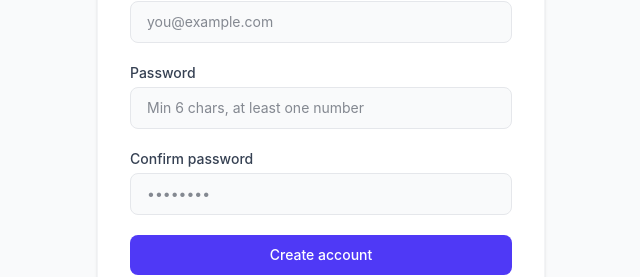
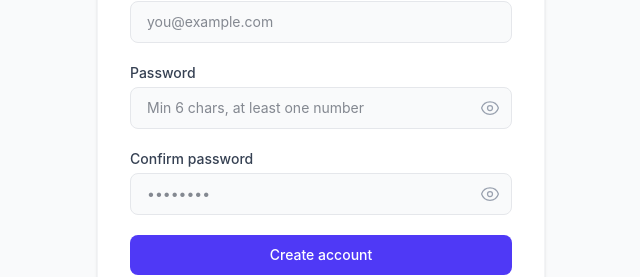
Before and after one commit to Aniket-paul-alt/expense-tracker, a React (Vite) app in the folder client/: page /register in a window 1280 px wide. Shown: the part 361-638 px from the top of the page, without its empty margins (319-959 px from the left). Built offline with nearby package versions, Linux system fonts and the light colour scheme; no server answers.

Commit message:
feat: implement user registration and login pages with form validation

```diff
--- a/client/src/pages/auth/Login.jsx
+++ b/client/src/pages/auth/Login.jsx
@@ -1,4 +1,4 @@
-import { useEffect } from "react";
+import { useState, useEffect } from "react";
 import { useForm } from "react-hook-form";
 import { zodResolver } from "@hookform/resolvers/zod";
 import { z } from "zod";
@@ -16,6 +16,7 @@
   const dispatch = useDispatch();
   const navigate = useNavigate();
   const { loading, error, isLoggedIn } = useSelector((state) => state.auth);
+  const [showPassword, setShowPassword] = useState(false);
 
   const {
     register,
@@ -77,14 +78,33 @@
             <label className="block text-sm font-medium text-gray-700 dark:text-gray-300 mb-1">
               Password
             </label>
+            <div className="relative">
               <input
-              type="password"
+                type={showPassword ? "text" : "password"}
                 placeholder="••••••••"
                 {...register("password")}
                 className={`w-full px-4 py-2.5 rounded-lg border text-sm outline-none transition-colors
-                focus:ring-2 focus:ring-indigo-500 focus:border-indigo-500 text-gray-900 dark:text-gray-100
+                  focus:ring-2 focus:ring-indigo-500 focus:border-indigo-500 text-gray-900 dark:text-gray-100 pr-10
                   ${errors.password ? "border-red-400 dark:border-red-500/50 bg-red-50 dark:bg-red-900/10" : "border-gray-200 dark:border-gray-700 bg-gray-50 dark:bg-gray-800"}`}
               />
+              <button
+                type="button"
+                onClick={() => setShowPassword(!showPassword)}
+                className="absolute inset-y-0 right-0 pr-3 flex items-center text-gray-400 hover:text-gray-600 dark:hover:text-gray-300 focus:outline-none cursor-pointer"
+                aria-label={showPassword ? "Hide password" : "Show password"}
+              >
+                {showPassword ? (
+                  <svg xmlns="http://www.w3.org/2000/svg" fill="none" viewBox="0 0 24 24" strokeWidth={1.5} stroke="currentColor" className="w-5 h-5">
+                    <path strokeLinecap="round" strokeLinejoin="round" d="M3.98 8.223A10.477 10.477 0 0 0 1.934 12C3.226 16.338 7.244 19.5 12 19.5c.993 0 1.953-.138 2.863-.395M6.228 6.228A10.451 10.451 0 0 1 12 4.5c4.756 0 8.773 3.162 10.065 7.498a10.522 10.522 0 0 1-4.293 5.774M6.228 6.228 3 3m3.228 3.228 3.65 3.65m7.894 7.894L21 21m-3.228-3.228-3.65-3.65m0 0a3 3 0 1 0-4.243-4.243m4.242 4.242L9.88 9.88" />
+                  </svg>
+                ) : (
+                  <svg xmlns="http://www.w3.org/2000/svg" fill="none" viewBox="0 0 24 24" strokeWidth={1.5} stroke="currentColor" className="w-5 h-5">
+                    <path strokeLinecap="round" strokeLinejoin="round" d="M2.036 12.322a1.012 1.012 0 0 1 0-.639C3.423 7.51 7.36 4.5 12 4.5c4.638 0 8.573 3.007 9.963 7.178.07.207.07.431 0 .639C20.577 16.49 16.64 19.5 12 19.5c-4.638 0-8.573-3.007-9.963-7.178Z" />
+                    <path strokeLinecap="round" strokeLinejoin="round" d="M15 12a3 3 0 1 1-6 0 3 3 0 0 1 6 0Z" />
+                  </svg>
+                )}
+              </button>
+            </div>
             {errors.password && (
               <p className="text-red-500 text-xs mt-1">{errors.password.message}</p>
             )}
--- a/client/src/pages/auth/Register.jsx
+++ b/client/src/pages/auth/Register.jsx
@@ -1,4 +1,4 @@
-import { useEffect } from "react";
+import { useState, useEffect } from "react";
 import { useForm } from "react-hook-form";
 import { zodResolver } from "@hookform/resolvers/zod";
 import { z } from "zod";
@@ -24,6 +24,8 @@
   const dispatch = useDispatch();
   const navigate = useNavigate();
   const { loading, error, isLoggedIn } = useSelector((state) => state.auth);
+  const [showPassword, setShowPassword] = useState(false);
+  const [showConfirmPassword, setShowConfirmPassword] = useState(false);
 
   const {
     register,
@@ -46,9 +48,9 @@
     dispatch(registerUser({ name, email, password }));
   };
 
-  const inputClass = (hasError) =>
+  const inputClass = (hasError, hasIcon = false) =>
     `w-full px-4 py-2.5 rounded-lg border text-sm outline-none transition-colors
-    focus:ring-2 focus:ring-indigo-500 focus:border-indigo-500 text-gray-900 dark:text-gray-100
+    focus:ring-2 focus:ring-indigo-500 focus:border-indigo-500 text-gray-900 dark:text-gray-100 ${hasIcon ? 'pr-10' : ''}
     ${hasError ? "border-red-400 dark:border-red-500/50 bg-red-50 dark:bg-red-900/10" : "border-gray-200 dark:border-gray-700 bg-gray-50 dark:bg-gray-800"}`;
 
   return (
@@ -101,12 +103,31 @@
             <label className="block text-sm font-medium text-gray-700 dark:text-gray-300 mb-1">
               Password
             </label>
+            <div className="relative">
               <input
-              type="password"
+                type={showPassword ? "text" : "password"}
                 placeholder="Min 6 chars, at least one number"
                 {...register("password")}
-              className={inputClass(errors.password)}
+                className={inputClass(errors.password, true)}
               />
+              <button
+                type="button"
+                onClick={() => setShowPassword(!showPassword)}
+                className="absolute inset-y-0 right-0 pr-3 flex items-center text-gray-400 hover:text-gray-600 dark:hover:text-gray-300 focus:outline-none cursor-pointer"
+                aria-label={showPassword ? "Hide password" : "Show password"}
+              >
+                {showPassword ? (
+                  <svg xmlns="http://www.w3.org/2000/svg" fill="none" viewBox="0 0 24 24" strokeWidth={1.5} stroke="currentColor" className="w-5 h-5">
+                    <path strokeLinecap="round" strokeLinejoin="round" d="M3.98 8.223A10.477 10.477 0 0 0 1.934 12C3.226 16.338 7.244 19.5 12 19.5c.993 0 1.953-.138 2.863-.395M6.228 6.228A10.451 10.451 0 0 1 12 4.5c4.756 0 8.773 3.162 10.065 7.498a10.522 10.522 0 0 1-4.293 5.774M6.228 6.228 3 3m3.228 3.228 3.65 3.65m7.894 7.894L21 21m-3.228-3.228-3.65-3.65m0 0a3 3 0 1 0-4.243-4.243m4.242 4.242L9.88 9.88" />
+                  </svg>
+                ) : (
+                  <svg xmlns="http://www.w3.org/2000/svg" fill="none" viewBox="0 0 24 24" strokeWidth={1.5} stroke="currentColor" className="w-5 h-5">
+                    <path strokeLinecap="round" strokeLinejoin="round" d="M2.036 12.322a1.012 1.012 0 0 1 0-.639C3.423 7.51 7.36 4.5 12 4.5c4.638 0 8.573 3.007 9.963 7.178.07.207.07.431 0 .639C20.577 16.49 16.64 19.5 12 19.5c-4.638 0-8.573-3.007-9.963-7.178Z" />
+                    <path strokeLinecap="round" strokeLinejoin="round" d="M15 12a3 3 0 1 1-6 0 3 3 0 0 1 6 0Z" />
+                  </svg>
+                )}
+              </button>
+            </div>
             {errors.password && (
               <p className="text-red-500 text-xs mt-1">{errors.password.message}</p>
             )}
@@ -117,12 +138,31 @@
             <label className="block text-sm font-medium text-gray-700 dark:text-gray-300 mb-1">
               Confirm password
             </label>
+            <div className="relative">
               <input
-              type="password"
+                type={showConfirmPassword ? "text" : "password"}
                 placeholder="••••••••"
                 {...register("confirmPassword")}
-              className={inputClass(errors.confirmPassword)}
+                className={inputClass(errors.confirmPassword, true)}
               />
+              <button
+                type="button"
+                onClick={() => setShowConfirmPassword(!showConfirmPassword)}
+                className="absolute inset-y-0 right-0 pr-3 flex items-center text-gray-400 hover:text-gray-600 dark:hover:text-gray-300 focus:outline-none cursor-pointer"
+                aria-label={showConfirmPassword ? "Hide password" : "Show password"}
+              >
+                {showConfirmPassword ? (
+                  <svg xmlns="http://www.w3.org/2000/svg" fill="none" viewBox="0 0 24 24" strokeWidth={1.5} stroke="currentColor" className="w-5 h-5">
+                    <path strokeLinecap="round" strokeLinejoin="round" d="M3.98 8.223A10.477 10.477 0 0 0 1.934 12C3.226 16.338 7.244 19.5 12 19.5c.993 0 1.953-.138 2.863-.395M6.228 6.228A10.451 10.451 0 0 1 12 4.5c4.756 0 8.773 3.162 10.065 7.498a10.522 10.522 0 0 1-4.293 5.774M6.228 6.228 3 3m3.228 3.228 3.65 3.65m7.894 7.894L21 21m-3.228-3.228-3.65-3.65m0 0a3 3 0 1 0-4.243-4.243m4.242 4.242L9.88 9.88" />
+                  </svg>
+                ) : (
+                  <svg xmlns="http://www.w3.org/2000/svg" fill="none" viewBox="0 0 24 24" strokeWidth={1.5} stroke="currentColor" className="w-5 h-5">
+                    <path strokeLinecap="round" strokeLinejoin="round" d="M2.036 12.322a1.012 1.012 0 0 1 0-.639C3.423 7.51 7.36 4.5 12 4.5c4.638 0 8.573 3.007 9.963 7.178.07.207.07.431 0 .639C20.577 16.49 16.64 19.5 12 19.5c-4.638 0-8.573-3.007-9.963-7.178Z" />
+                    <path strokeLinecap="round" strokeLinejoin="round" d="M15 12a3 3 0 1 1-6 0 3 3 0 0 1 6 0Z" />
+                  </svg>
+                )}
+              </button>
+            </div>
             {errors.confirmPassword && (
               <p className="text-red-500 text-xs mt-1">{errors.confirmPassword.message}</p>
             )}
```
Lines whose indentation alone changed are shown as unchanged.
